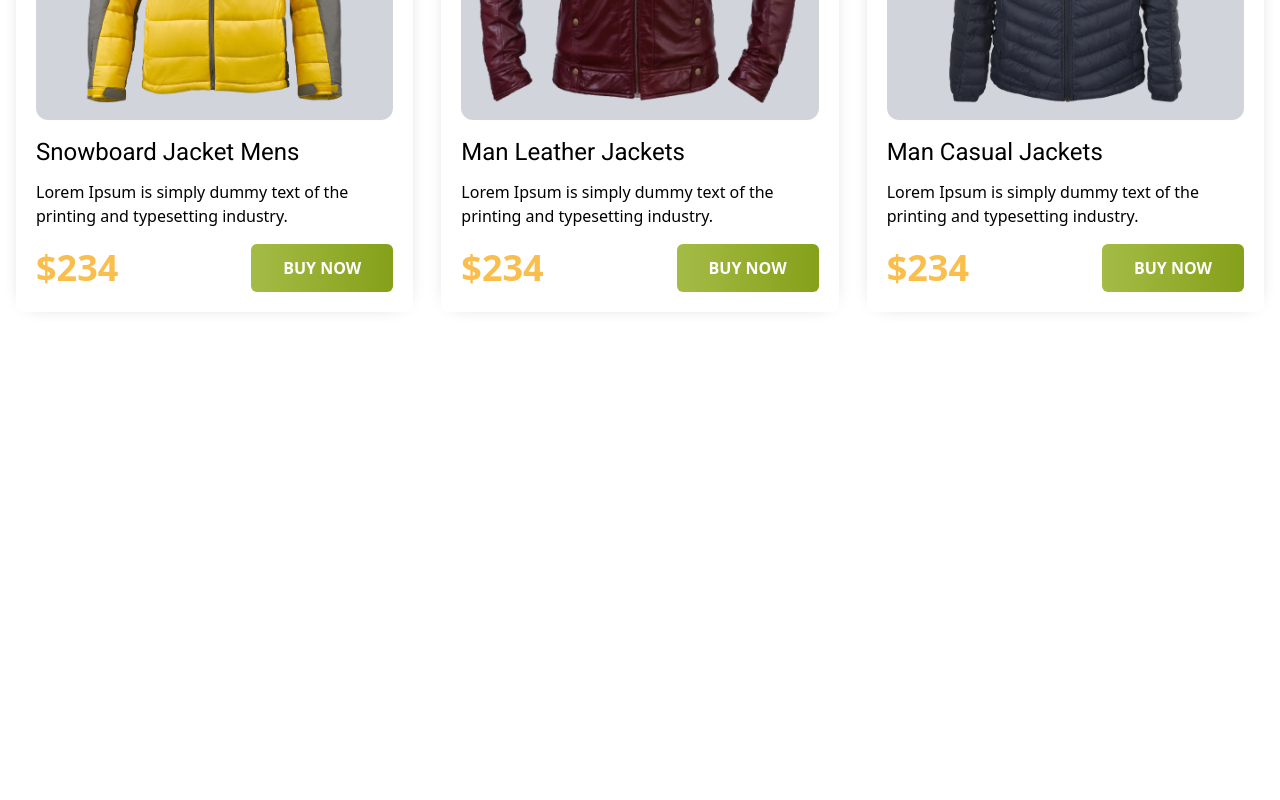
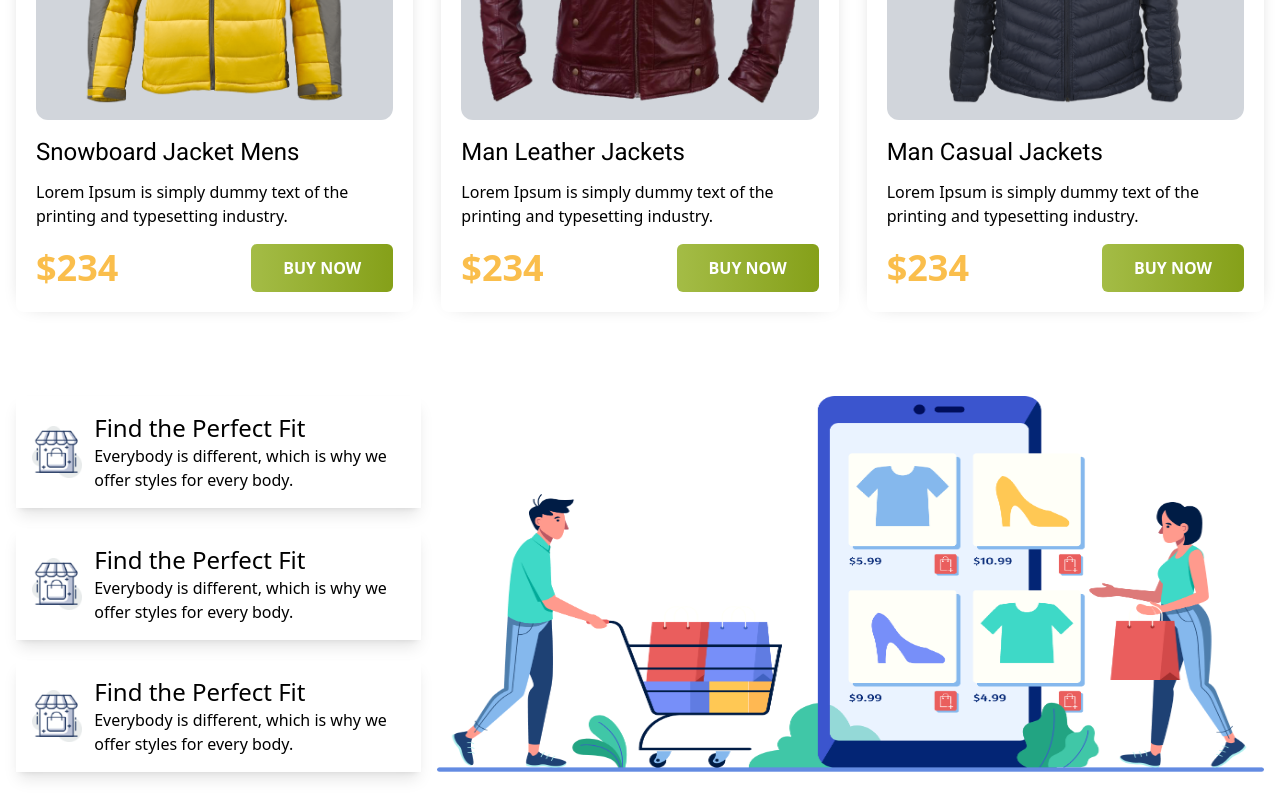
Before and after one commit to monaemhossain/penguin-fashion, a plain HTML site: page index.html in a window 1280 px wide. Shown: the part 1904-2704 px from the top of the page. Before the commit the page ends 2244 px from the top, so only its background shows below. Drawn offline with nearby package versions, Linux system fonts and the light colour scheme.

Commit message:
added Why Us Section

```diff
--- a/index.html
+++ b/index.html
@@ -127,6 +127,46 @@
                 </div>
             </div>
         </section>
+<!-- Why Us Section -->
+        <section class="pt-14 pb-7 px-4">
+            <div class="max-w-screen-xl mx-auto">
+                <div class="lg:grid lg:grid-cols-3 gap-4 items-center">
+                    <div class="flex flex-col gap-5">
+                        <div class="flex items-center justify-start shadow-lg p-4">
+                            <div class="w-20">
+                                <img src="icons/house.png" alt="house icon" class="w-full">
+                            </div>
+                            <div  class="pl-3">
+                                <h2 class="text-2xl ">Find the Perfect Fit</h2>
+                                <p class="">Everybody is different, which is why we offer styles for every body.</p>
+                            </div>
+                        </div>
+                        <div class="flex items-center justify-start shadow-lg p-4">
+                            <div class="w-20">
+                                <img src="icons/house.png" alt="house icon" class="w-full">
+                            </div>
+                            <div  class="pl-3">
+                                <h2 class="text-2xl ">Find the Perfect Fit</h2>
+                                <p class="">Everybody is different, which is why we offer styles for every body.</p>
+                            </div>
+                        </div>
+                        <div class="flex items-center justify-start shadow-lg p-4">
+                            <div class="w-20">
+                                <img src="icons/house.png" alt="house icon" class="w-full">
+                            </div>
+                            <div  class="pl-3">
+                                <h2 class="text-2xl ">Find the Perfect Fit</h2>
+                                <p class="">Everybody is different, which is why we offer styles for every body.</p>
+                            </div>
+                        </div>
+                    </div>
+                    <div class="col-span-2 max-lg:pt-7 lg:h-[376px]">
+                        <img src="./images/shopping.png" alt="Shopping Image" class="w-full h-full">
+                    </div>
+                </div>
+            </div>
+        </section>
+
     </main>
 
 <!-- Footer Section -->
```
